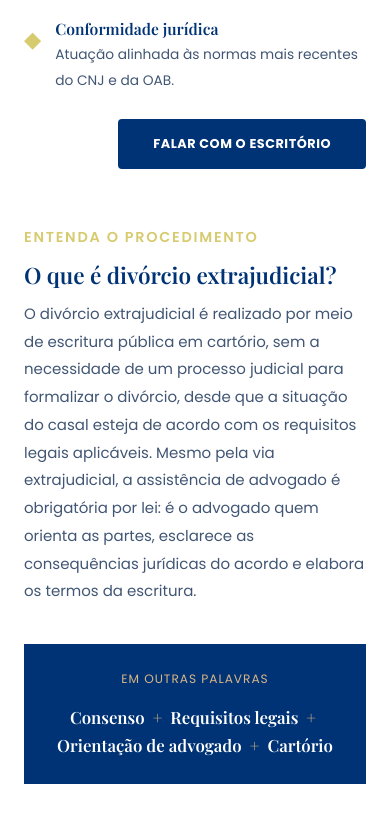
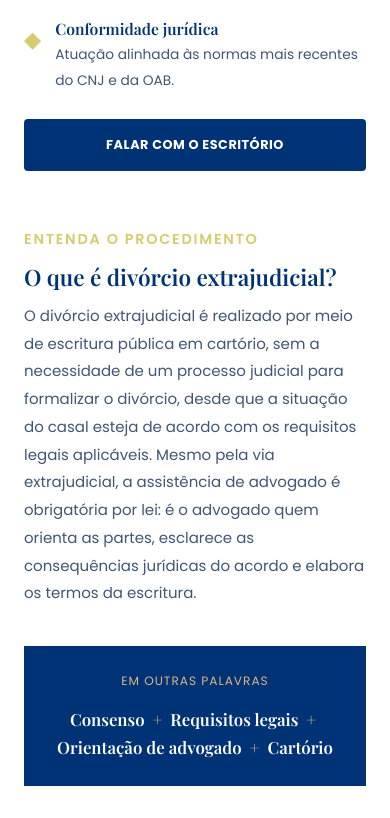
Before and after one commit to desenvolvimentoadvocacia/advocacia-elaine-cristina, a plain HTML site: page frontend/public/index.html in a window 390 px wide. Shown: the part 1898-2716 px from the top of the page. Drawn offline with nearby package versions, Linux system fonts and the light colour scheme; a web font is replaced by a local one.

Commit message:
style: botoes de bloco (Sobre, CTA banner) em largura total + centralizados no mobile
Mesma mudanca do Preview 1. cache-bust ?v=20260828-4

```diff
--- a/frontend/public/css/style.css
+++ b/frontend/public/css/style.css
@@ -430,8 +430,11 @@ footer.site-footer { background: var(--dc-navy-deep); color: #a8afc0; padding: 7
   .timeline-steps { gap: 18px; }
   .badges-row { margin-top: 0; margin-bottom: 30px; }
   #sobre { padding-bottom: 30px; }
-  #sobre .btn-row { justify-content: flex-end; }
-  #sobre .btn { padding-top: 12px; padding-bottom: 12px; }
+  /* Botões de bloco no mobile: largura total, empilhados e centralizados
+     (header e hero ficam como estão). */
+  #sobre .btn-row, .cta-banner .btn-row { flex-direction: column; align-items: stretch; }
+  #sobre .btn-row .btn, .cta-banner .btn-row .btn { width: 100%; justify-content: center; }
+  #sobre .btn { padding-top: 13px; padding-bottom: 13px; }
   #o-que-e { padding-top: 24px; padding-bottom: 16px; }
   .o-que-e-grid { gap: 24px; }
   .o-que-e-box { padding: 24px; }
--- a/frontend/public/index.html
+++ b/frontend/public/index.html
@@ -8,7 +8,7 @@
 <link rel="preconnect" href="https://fonts.googleapis.com">
 <link rel="preconnect" href="https://fonts.gstatic.com" crossorigin>
 <link href="https://fonts.googleapis.com/css2?family=Playfair+Display:ital,wght@0,600;0,700;1,600;1,700&family=Poppins:wght@400;500;600;700&display=swap" rel="stylesheet">
-<link rel="stylesheet" href="css/style.css?v=20260828-2">
+<link rel="stylesheet" href="css/style.css?v=20260828-4">
 
 <!-- GA4 + Google Ads -->
 <script async src="https://www.googletagmanager.com/gtag/js?id=G-3LQWKST17H"></script>
```
Also changed, not shown: frontend/public/privacidade.html (+1 -1 lines).
